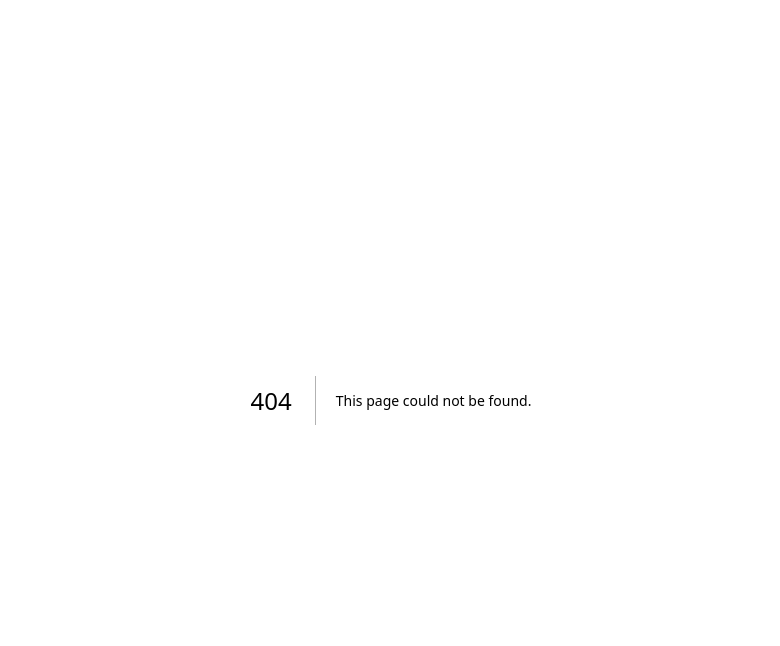
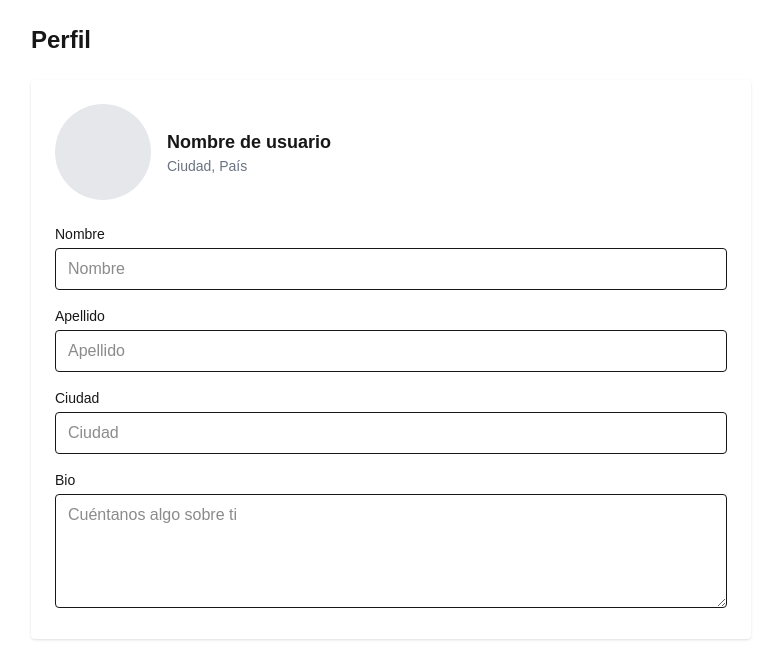
Before and after one commit to sergivj/frava, a Next.js app: page /profile in a window 1280 px wide. Before the commit this address had no page. Shown: the top 646 px of the page, without its empty margins (249-1029 px from the left). Built offline with nearby package versions, Linux system fonts and the light colour scheme.

Commit message:
Add Stripe button and profile page

```diff
--- a/app/activities/[id]/page.tsx
+++ b/app/activities/[id]/page.tsx
@@ -25,6 +25,14 @@ export default function ActivityDetailPage() {
   const { id } = useParams();
   const [activity, setActivity] = useState<Activity | null>(null);
   const [error, setError] = useState<string | null>(null);
+
+  const pay = async () => {
+    const res = await fetch('/api/stripe/checkout', { method: 'POST' });
+    const data = await res.json();
+    if (data.url) {
+      window.location.href = data.url;
+    }
+  };
 
   useEffect(() => {
     if (!id) return;
@@ -60,6 +68,14 @@ export default function ActivityDetailPage() {
         <StaticPolylineCanvas encodedPolyline={activity.map.summary_polyline} />
 
         <CustomStravaTemplate activity={activity} />
+        <div className="mt-6">
+          <button
+            onClick={pay}
+            className="px-6 py-3 rounded bg-purple-600 text-white"
+          >
+            Pagar con Stripe
+          </button>
+        </div>
         </div>
       )}
     </div>
--- /dev/null
+++ b/app/profile/page.tsx
@@ -0,0 +1,36 @@
+'use client'
+
+export default function ProfilePage() {
+  return (
+    <div className="p-6 max-w-3xl mx-auto">
+      <h1 className="text-2xl font-bold mb-6">Perfil</h1>
+      <div className="bg-white shadow rounded p-6 space-y-6">
+        <div className="flex items-center space-x-4">
+          <div className="w-24 h-24 bg-gray-200 rounded-full" />
+          <div>
+            <p className="text-lg font-semibold">Nombre de usuario</p>
+            <p className="text-sm text-gray-500">Ciudad, País</p>
+          </div>
+        </div>
+        <form className="space-y-4">
+          <div>
+            <label className="block text-sm font-medium">Nombre</label>
+            <input type="text" className="mt-1 w-full border rounded px-3 py-2" placeholder="Nombre" />
+          </div>
+          <div>
+            <label className="block text-sm font-medium">Apellido</label>
+            <input type="text" className="mt-1 w-full border rounded px-3 py-2" placeholder="Apellido" />
+          </div>
+          <div>
+            <label className="block text-sm font-medium">Ciudad</label>
+            <input type="text" className="mt-1 w-full border rounded px-3 py-2" placeholder="Ciudad" />
+          </div>
+          <div>
+            <label className="block text-sm font-medium">Bio</label>
+            <textarea className="mt-1 w-full border rounded px-3 py-2" rows={4} placeholder="Cuéntanos algo sobre ti" />
+          </div>
+        </form>
+      </div>
+    </div>
+  )
+}
```
Also changed, not shown: 1 other file (tests, documents, lock files or other folders).
